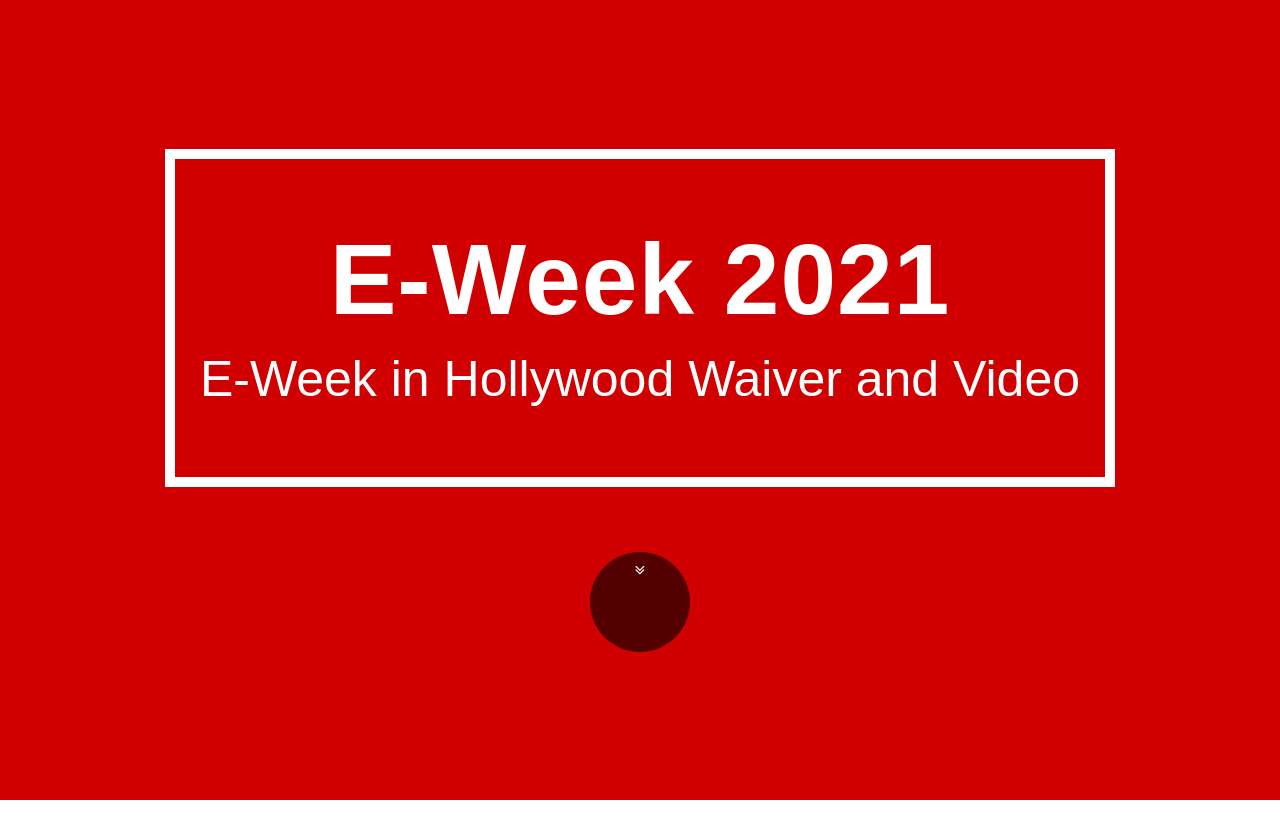
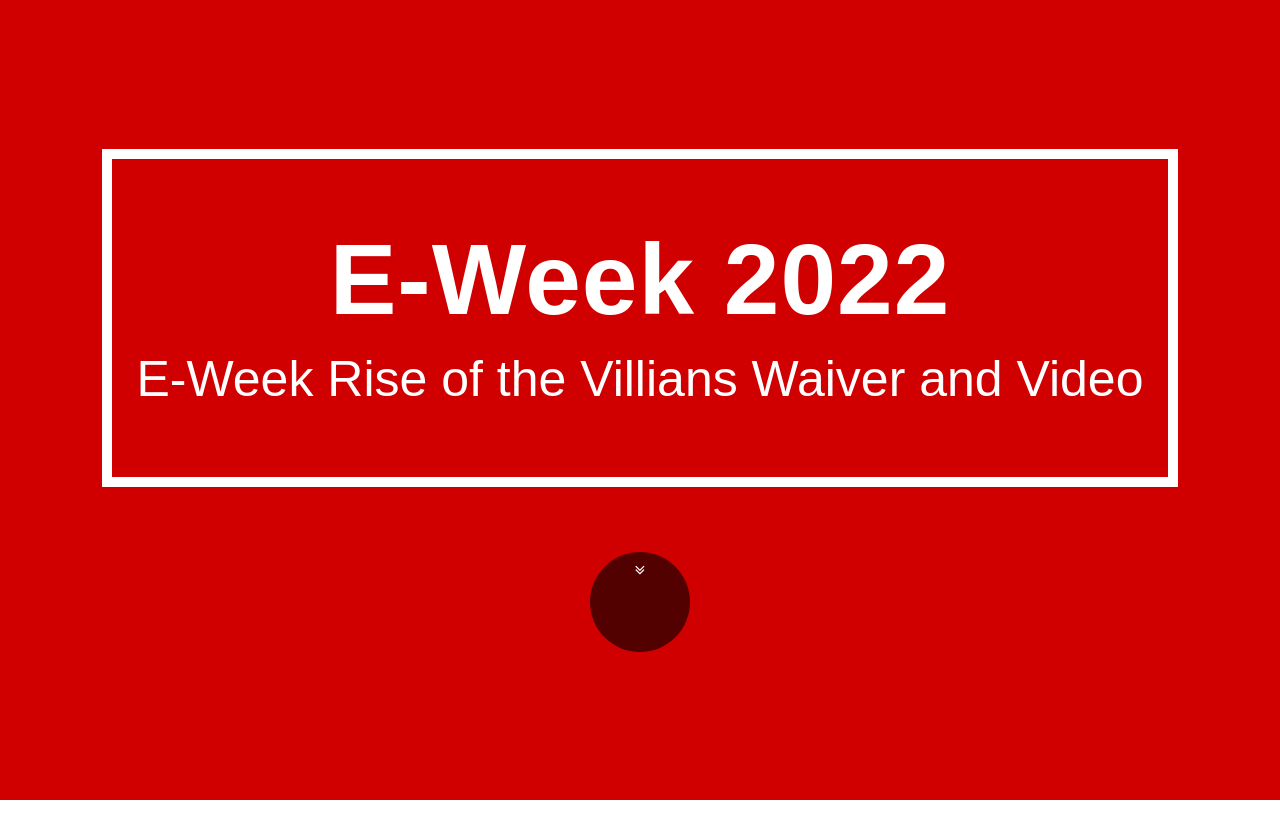
Before and after one commit to kehwhy/E-WeekWaiverVideo, a website with bundled scripts: page index.html in a window 1280 px wide. Shown: the top 838 px of the page. Built offline with nearby package versions, Linux system fonts and the light colour scheme.

Commit message:
Update index.html

```diff
--- a/index.html
+++ b/index.html
@@ -35,8 +35,8 @@
           <div class="row">
             <div class="col-lg-20 mx-auto">
               <div class="title-wrap rainbow-border">
-                <h1 class="brand-heading">E-Week 2021</h1>
-                <h3 class="brand-subheading">E-Week in Hollywood Waiver and Video</h3>
+                <h1 class="brand-heading">E-Week 2022</h1>
+                <h3 class="brand-subheading">E-Week Rise of the Villians Waiver and Video</h3>
               </div>
               <a href="#login" class="btn btn-circle js-scroll-trigger rainbow-border">
                 <i class="fa fa-angle-double-down animated rainbow"></i>
```
